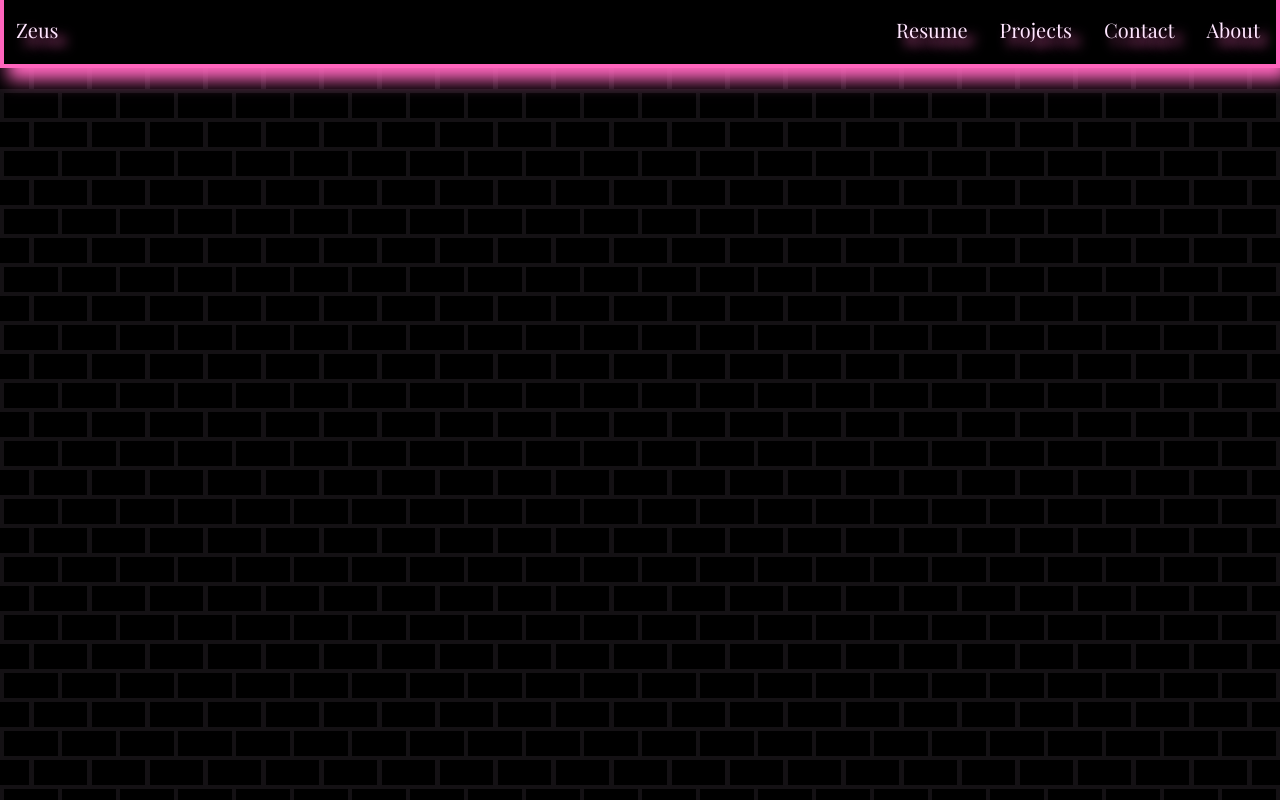
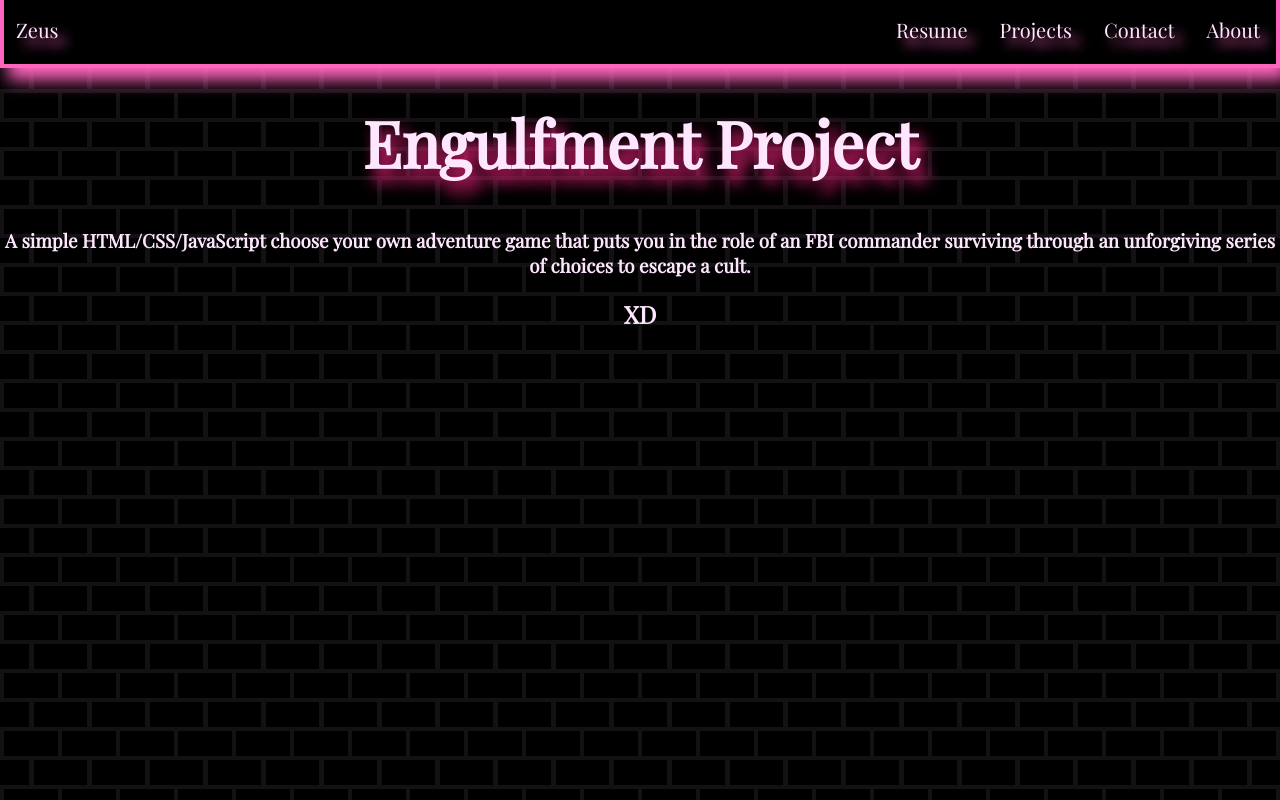
Before and after one commit to zgildo01/portfolio-react, a React (Create React App) app: page /projects/engulfment-project in a window 1280 px wide. Built offline with nearby package versions, Linux system fonts and the light colour scheme.

Commit message:
fix findproject not displaying project details

```diff
--- a/src/components/ProjectDetails/ProjectDetails.jsx
+++ b/src/components/ProjectDetails/ProjectDetails.jsx
@@ -3,11 +3,15 @@ import { useParams } from 'react-router-dom';
 
 const ProjectDetails = () => {
   let projectName = useParams()
-  let project = findProject(projectName)
+  let project = findProject(projectName.url)
 
   return (
     <>
-      <h1>{project.title}</h1>
+    <div id="main">
+      <h1>{project[0].title}</h1>
+      <h3>{project[0].description}</h3>
+      <h2>XD</h2>
+    </div>
     </>
   );
 }
```
